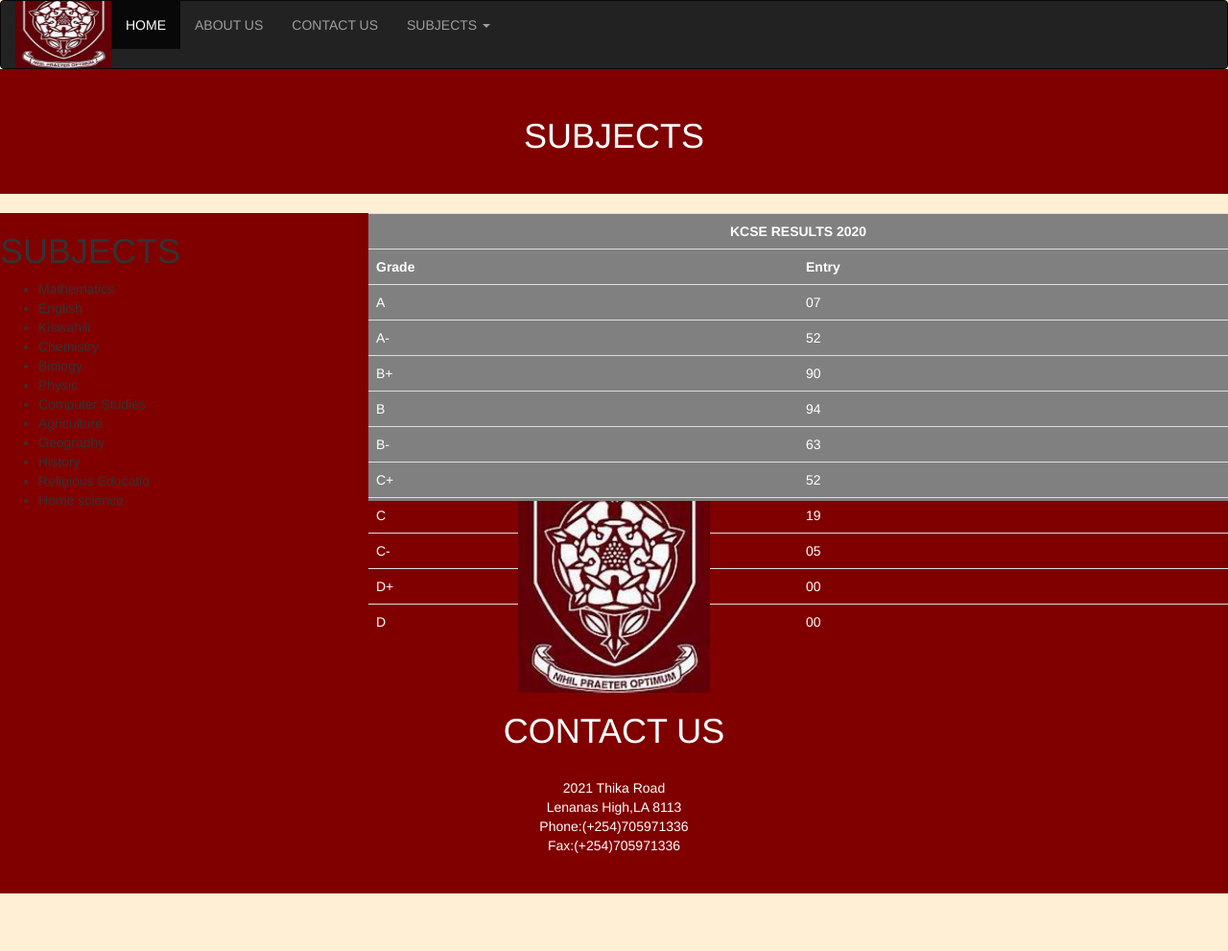
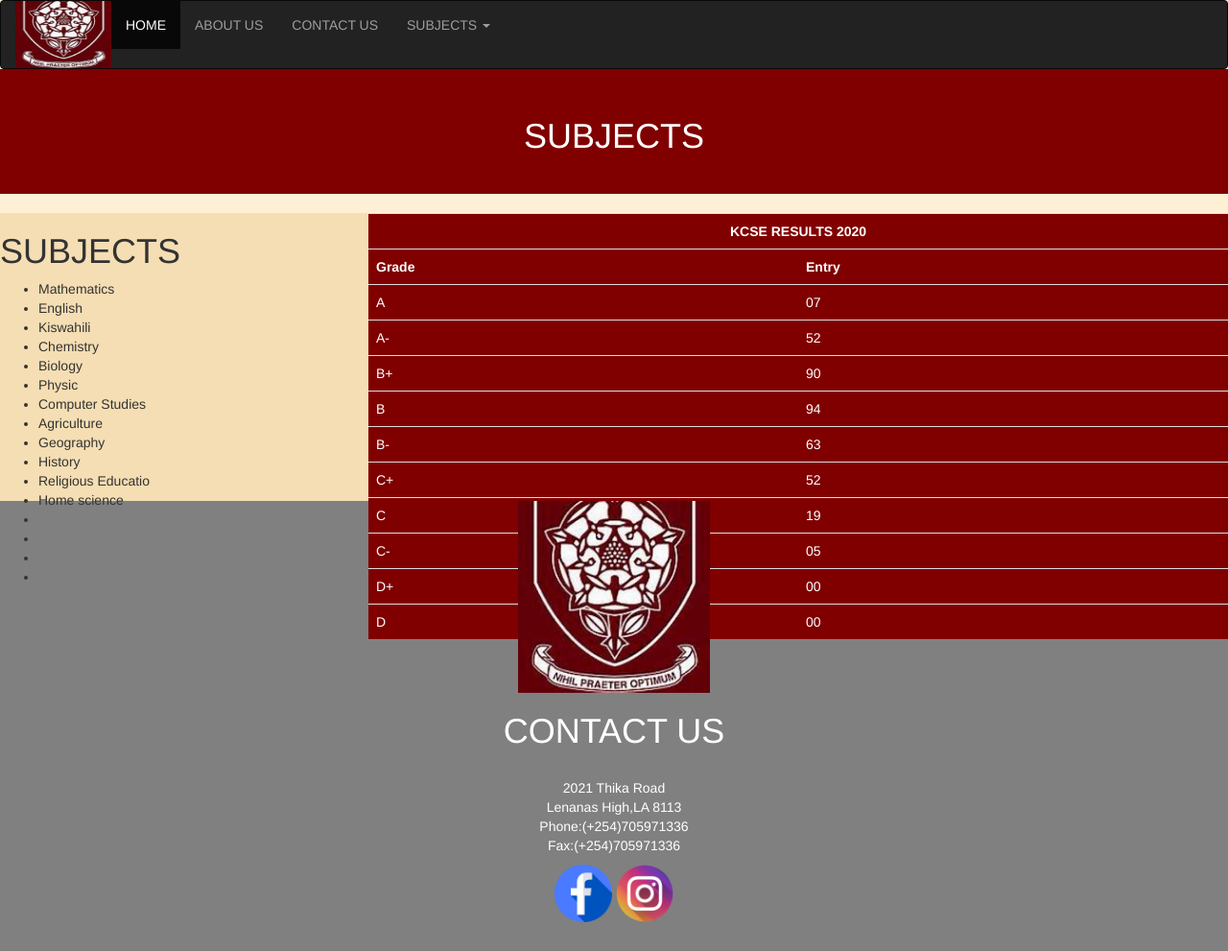
Before and after one commit to Dennis-chege/LENANA-HIGH-SCHOOL, a plain HTML site: page SUBJECTS.html in a window 1280 px wide. Shown: the whole page at 96% size. Before the commit the page ends 931 px from the top, so only its background shows below. Drawn offline with nearby package versions, Linux system fonts and the light colour scheme.

Commit message:
first commit

```diff
--- a/SUBJECTS.html
+++ b/SUBJECTS.html
@@ -62,7 +62,12 @@
       <li>History</li>
       <li>Religious Educatio</li>
       <li>Home science</li>
+      <li></li>
+      <li></li>
+      <li></li>
+      <li></li>
     </ul>
+    <br>
     </nav>
     <article>
       <table class="table">
@@ -116,9 +121,13 @@
 </tr>
 </tbody>
 </table>
+
     </article>
     </div>
-    <footer id="foot">
+    <br>
+    <br>
+    <br>
+        <footer id="foot">
     <img src="len.jpg" alt="ggjk" width="200px"height="200px">
        <h1>CONTACT US </h1><br>
       <p>2021 Thika Road <br>
@@ -128,6 +137,9 @@ Lenanas High,LA 8113<br>
 Phone:(+254)705971336<br>
 
 Fax:(+254)705971336</p>
+<a href="https://www.facebook.com/ITURUHIGH/"><img src="app.png" alt="icon"width="60px"height="60px"></a>
+<a href="https://www.instagram.com/i.t.u.r.u_massive/"><img src="pp.png" alt="icon"width="60px"height="60px"></a>
+<i class="fa-brands fa-facebook"></i>
 
     </footer>
 
--- a/index.css
+++ b/index.css
@@ -53,7 +53,7 @@ width: 300px}
 }
 
 #foot {color:white;
-background-color: maroon;
+background-color: gray;
 text-align: center;
 padding: 30px;}
 article {background-color:gray;
@@ -62,8 +62,11 @@ height: 300px;
 float: right;
 width: 70%;}
 #nav {
-  background-color:maroon;
+  background-color:wheat;
   float: left;
   width:30%;
   height: 300px;
 }
+.table{
+  background-color:maroon;
+}
```
Also changed, not shown: ABOUT-US.html (+3 -0 lines), CONTACTS.html (+3 -0 lines), index.html (+3 -1 lines), app.png (added), pp.png (added).
